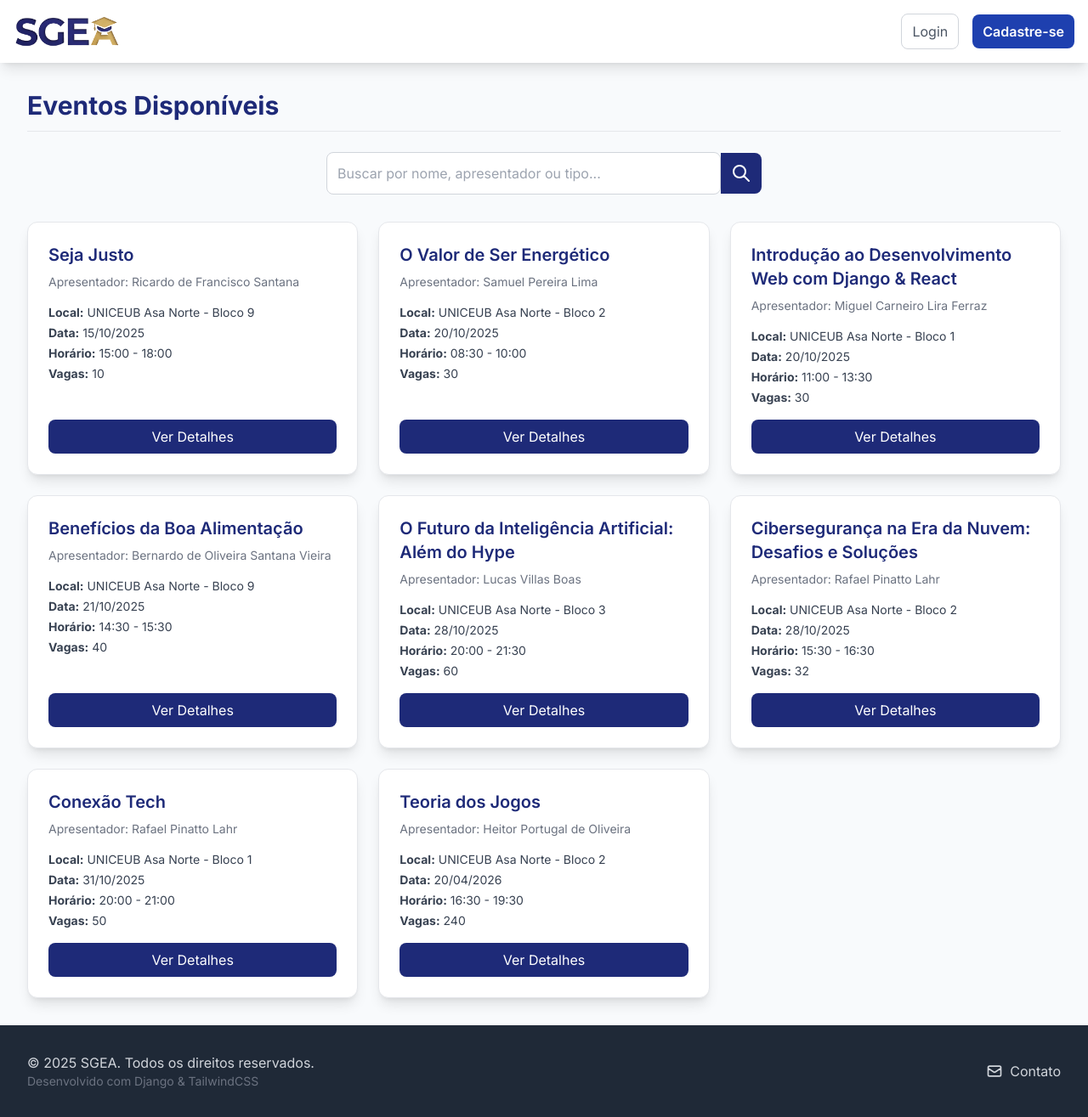
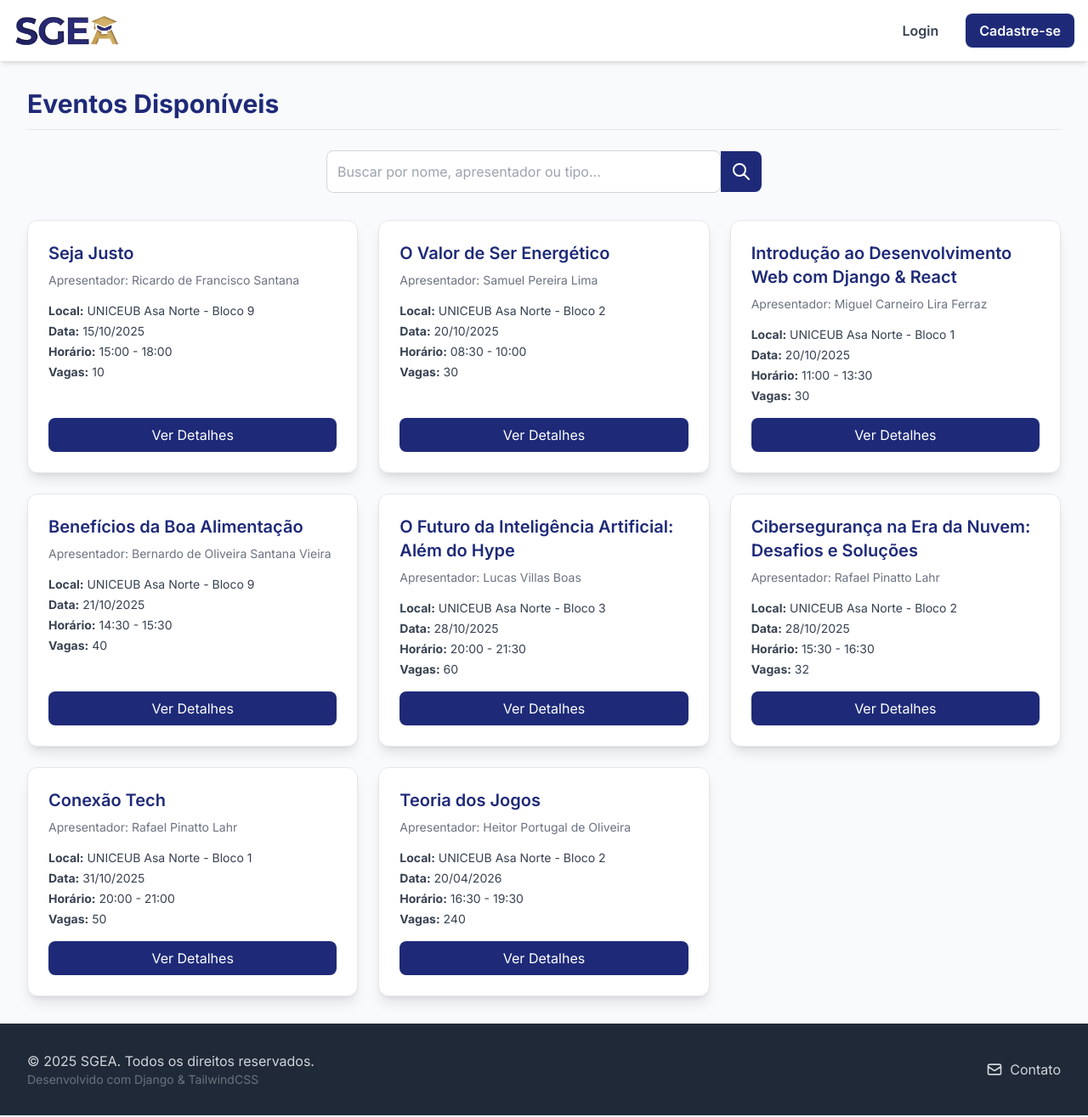
Before and after one commit to miguellferraz/SGEA-Project, a Django app: page /eventos/ in a window 1280 px wide. Shown: the whole page at 85% size. Run offline with Django 5.2, Linux system fonts and the light colour scheme; data comes from the database, SQL or seed files in the repository; both versions use the stored data as it was after the commit; some libraries are stand-ins or nearby versions.

Commit message:
Refactor HTML templates for improved structure and consistency

```diff
--- a/SGEA_Project/events/templates/events/event_detail.html
+++ b/SGEA_Project/events/templates/events/event_detail.html
@@ -11,7 +11,7 @@
 </head>
 <body>
     {% include 'inicio/partials/header.html' %}
-    <main class="container mx-auto p-4 md:p-8">
+    <main class="container mx-auto p-4 sm:p-6 md:p-8">
         <div class="max-w-4xl mx-auto bg-white p-8 rounded-xl shadow-2xl border border-gray-200">
             <span class="inline-block px-4 py-1 text-sm font-bold rounded-full bg-blue-100 text-blue-700 mb-4">{{ object.get_tipo_evento_display }}</span>
             <h2 class="text-4xl font-extrabold text-gray-800 mb-6 border-b pb-3">{{ object.nome_evento }}</h2>
--- a/SGEA_Project/events/templates/events/event_form.html
+++ b/SGEA_Project/events/templates/events/event_form.html
@@ -11,7 +11,7 @@
 </head>
 <body>
     {% include 'inicio/partials/header.html' %}
-    <main class="container mx-auto p-4 md:p-8">
+    <main class="container mx-auto p-4 sm:p-6 md:p-8">
         <div class="w-full max-w-3xl mx-auto bg-white p-8 md:p-10 rounded-xl shadow-2xl border border-gray-100">
             <div class="flex justify-between items-center mb-6 border-b pb-3">
                 <h2 class="text-3xl font-bold text-gray-800">Dados do Evento</h2>
--- a/SGEA_Project/events/templates/events/event_list.html
+++ b/SGEA_Project/events/templates/events/event_list.html
@@ -11,7 +11,7 @@
 </head>
 <body>
     {% include 'inicio/partials/header.html' %}
-    <main class="container mx-auto p-4 md:p-8">
+    <main class="container mx-auto p-4 sm:p-6 md:p-8">
         <div class="flex justify-between items-center mb-6 border-b pb-3">
             <h2 class="text-3xl font-bold" style="color: var(--sgea-blue);">Eventos Disponíveis</h2>
             {% if user.is_authenticated %}
--- a/SGEA_Project/events/templates/events/my_inscriptions.html
+++ b/SGEA_Project/events/templates/events/my_inscriptions.html
@@ -12,7 +12,7 @@
 <body>
     {% include 'inicio/partials/header.html' %}
 
-    <main class="container mx-auto p-4 md:p-8">
+    <main class="container mx-auto p-4 sm:p-6 md:p-8">
         <div class="flex justify-between items-center mb-6 border-b pb-3">
             <h2 class="text-3xl font-bold" style="color: var(--sgea-blue);">Minhas Inscrições</h2>
             <a href="{% url 'events:event_list' %}" class="text-sm font-semibold hover:text-gray-900 transition duration-150">← Voltar para Eventos</a>
--- a/SGEA_Project/inicio/templates/inicio/index.html
+++ b/SGEA_Project/inicio/templates/inicio/index.html
@@ -11,7 +11,7 @@
 </head>
 <body>
     {% include 'inicio/partials/header.html' %}
-    <main class="container mx-auto mt-10 p-4">
+    <main class="container mx-auto p-4 sm:p-6 md:p-8">
         <header class="text-center mb-12">
             <h1 class="text-5xl font-extrabold text-gray-800 mb-4">Gerencie e Participe de Eventos Acadêmicos</h1>
             <p class="text-xl text-gray-600">Seminários, Palestras e Minicursos ao seu alcance.</p>
--- a/SGEA_Project/inicio/templates/inicio/partials/header.html
+++ b/SGEA_Project/inicio/templates/inicio/partials/header.html
@@ -1,19 +1,24 @@
 {% load static %}
-<nav class="bg-white shadow-lg">
-    <div class="container mx-auto flex justify-between items-center p-4">
+<nav class="bg-white shadow-md sticky top-0 z-10">
+    <div class="container mx-auto flex justify-between items-center p-4 flex-wrap">
         <a href="{% url 'inicio:home' %}">
-            <img src="{% static 'images/logocortada.png' %}" alt="SGEA Logo" class="h-10">
+            <img src="{% static 'images/logocortada.png' %}" alt="SGEA Logo" class="h-10 w-auto">
         </a>
-        <div class="space-x-4 flex items-center">
+
+        <button id="menu-btn" class="md:hidden block text-gray-700 focus:outline-none">
+            <svg class="w-6 h-6" fill="none" stroke="currentColor" viewBox="0 0 24 24" xmlns="http://www.w3.org/2000/svg"><path stroke-linecap="round" stroke-linejoin="round" stroke-width="2" d="M4 6h16M4 12h16m-7 6h7"></path></svg>
+        </button>
+
+        <div id="menu" class="hidden md:flex md:items-center md:space-x-4 w-full md:w-auto mt-4 md:mt-0">
             {% if user.is_authenticated %}
-                <span class="text-gray-600 text-sm">Olá, {{ user.username }} ({{ user.perfil }})!</span>
-                <form class="inline" method="post" action="{% url 'logout' %}">
+                <span class="block md:inline-block text-gray-700 text-sm font-medium py-2">Olá, {{ user.username }} ({{ user.perfil }})!</span>
+                <form class="inline-block w-full md:w-auto mt-2 md:mt-0" method="post" action="{% url 'logout' %}">
                     {% csrf_token %}
-                    <button type="submit" class="bg-red-500 hover:bg-red-600 text-white px-3 py-1 rounded-lg text-sm transition duration-200">Sair</button>
+                    <button type="submit" class="w-full text-center bg-red-500 hover:bg-red-600 text-white px-4 py-2 rounded-lg text-sm font-semibold transition duration-200">Sair</button>
                 </form>
             {% else %}
-                <a href="{% url 'login' %}" class="px-3 py-2 text-gray-600 border border-gray-300 rounded-lg hover:bg-gray-100 transition duration-150">Login</a>
-                <a href="{% url 'register' %}" class="px-3 py-2 text-white bg-blue-800 rounded-lg font-semibold hover:bg-blue-900 transition duration-150">Cadastre-se</a>
+                <a href="{% url 'login' %}" class="block md:inline-block text-center px-4 py-2 text-gray-700 font-semibold hover:text-blue-900 transition duration-150">Login</a>
+                <a href="{% url 'register' %}" class="block md:inline-block mt-2 md:mt-0 text-center px-4 py-2 text-white rounded-lg font-semibold transition duration-150" style="background-color: var(--sgea-blue);" onmouseover="this.style.backgroundColor='#1a256a'" onmouseout="this.style.backgroundColor='var(--sgea-blue)'">Cadastre-se</a>
             {% endif %}
         </div>
     </div>
--- a/SGEA_Project/sgea_core/static/css/base.css
+++ b/SGEA_Project/sgea_core/static/css/base.css
@@ -21,6 +21,7 @@ body {
     -webkit-font-smoothing: antialiased;
     background-color: var(--sgea-light-gray);
 }
+
 main {
     flex-grow: 1;
 }
```
Also changed, not shown: SGEA_Project/sgea_core/static/js/form-masks.js (+17 -2 lines), SGEA_Project/db.sqlite3.
